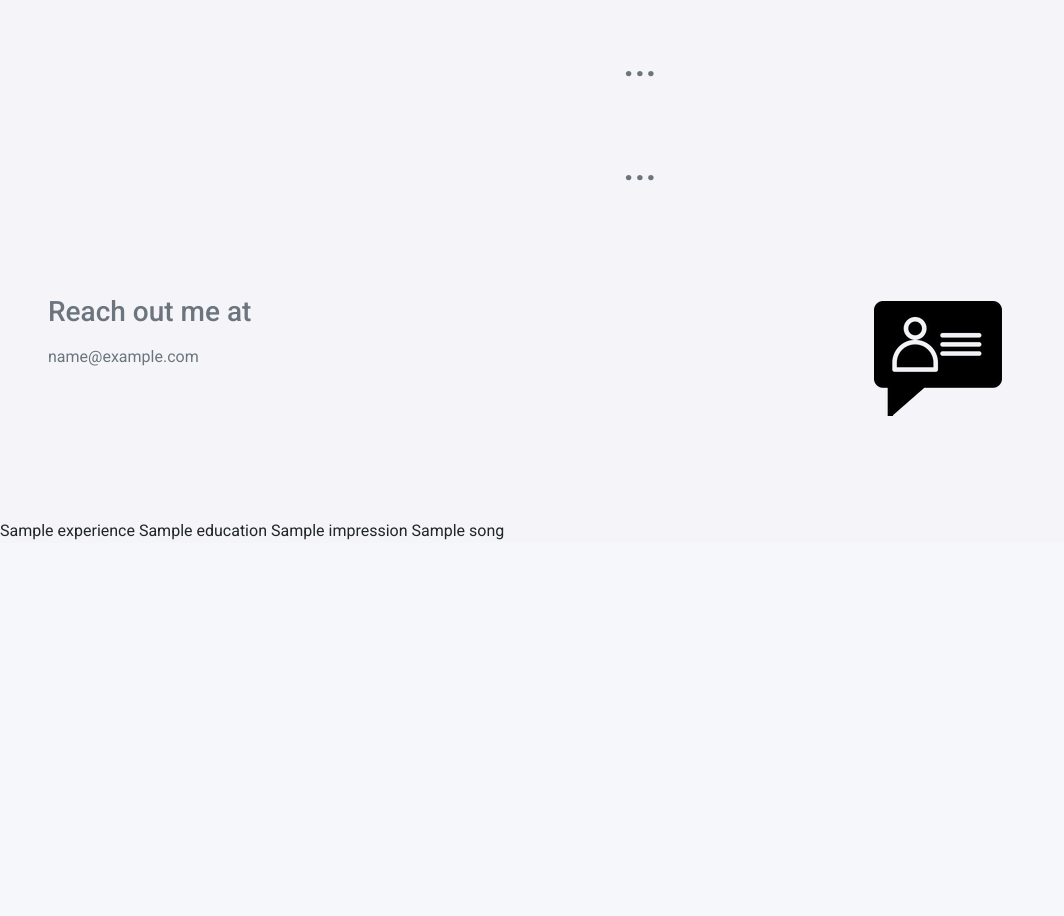
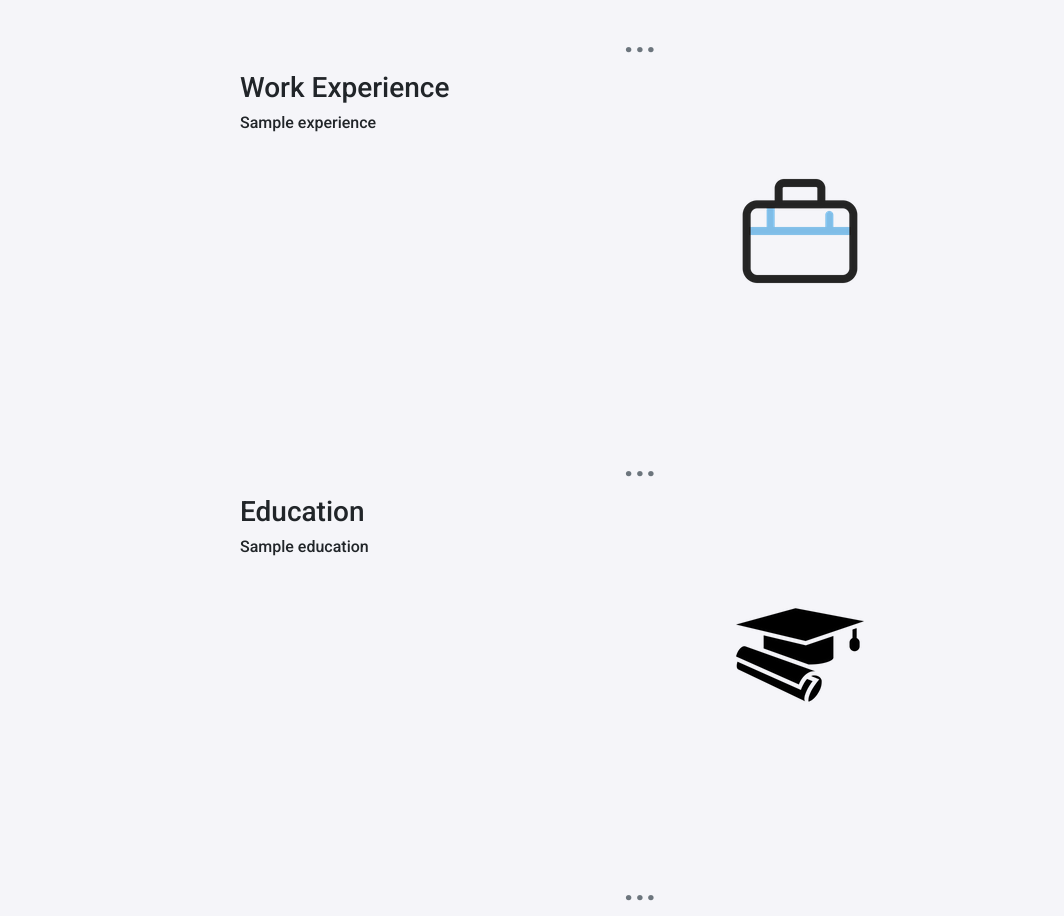
Before and after one commit to Schorcher5/project-crab-gang, a Flask app: template app/templates/portfolio.html in a window 1280 px wide. Shown: the part 799-1715 px from the top of the page, without its empty margins (0-1064 px from the left). Before the commit the page ends 1339 px from the top, so only its background shows below. Run offline with Flask 2, Linux system fonts and the light colour scheme; the template is opened without the code that fills it: most values are stand-ins (such as "Sample title", 1, 10 or a date in 2020).

Commit message:
Finished the styling for the portfolio template, just some padding readjustments and iframe issues to fix

```diff
--- a/app/static/styles/main.css
+++ b/app/static/styles/main.css
@@ -116,6 +116,6 @@ body {
 
 }
 
-.container-fluid {
-	padding: 0 15%;
+.padding-stuff{
+	padding: 10rem !important;
 }
--- a/app/templates/index.html
+++ b/app/templates/index.html
@@ -14,8 +14,8 @@
 			<input type="text" class = "form-control"  id="education" name="education" placeholder = "Enter your lastest education"  required>
 			<input type="text" class="form-control"  id="summary" name="summary" placeholder = "Enter a Summary"  required>
 			<input type="text" class = "form-control"  id="hobby" name="hobby" placeholder = "Enter a hobby" required>
-			<input type="text" class = "form-control" id = "impression" name = "impression" placeholder = "Enter a palce you visited" required>
-			<input type="text" class = "form-control"  id="song" name="song" placeholder = "Enter one song you like" required>
+			<input type="text" class = "form-control" id = "impression" name = "impression" placeholder = "Enter the embed for a location on google maps" required>
+			<input type="text" class = "form-control"  id="song" name="song" placeholder = "Enter the embed for a song on spotify" required>
 			<div class = "input-group">
 				<div class = "input-group-prepend">
 					<span class = "input-group-text" id="inputGroupFileAddon01">Upload</span>
--- a/app/templates/portfolio.html
+++ b/app/templates/portfolio.html
@@ -3,8 +3,8 @@
 {% block content %}
 
 
-<section class ="" >
-<section class = "container-fluid row text-start pt-5 mt-sm-5 text-secondary">
+<section style="padding-right: 15%;padding-left: 15%;" >
+<section class = "container-fluid row text-start pt-5 mt-sm-5">
 
 	<div class = "col-sm-6 pl-sm-5 ">
 		<h2>{{fname}} {{lname}}</h2>
@@ -22,17 +22,56 @@
 
 <section class = "container-fluid row text-start">
 	<div class ="col-sm-6 pl-sm-5">
-
+		<h3>Work Experience</h3>
+		<h6>{{experience}}</h6>
 	</div>
 	<div class = "col-sm-6 pr-sm-5">
-
+		<img class = "img-fluid mw-100 rounded m-5 p-5" src = "/static/img/briefcase.png" />
 	</div>
 
 </section>
 
 <h1 class = "text-secondary text-center fw-bold fs-1 mt-5" >...</h1>
 
-<section class = "container-fluid row text-secondary text-start">
+<section class = "container-fluid row text-start">
+	<div class = "col-sm-6 pl-sm-5">
+		<h3>Education</h3>
+		<h6>{{education}}</h6>
+	</div>
+	<div class = "col-sm-6 pr-sm-5">
+		<img class = "img-fluid mw-100 rounded m-5 p-5" src = "/static/img/graduate.png" />
+	</div>
+</section>
+
+<h1 class = "text-secondary text-center fw-bold fs-1 mt-5" >...</h1>
+
+<section class = "container-fluid row text-start">
+	<div class = "col-sm-6 pl-sm-5">
+		<h3>Here is a place I've visited before</h3>
+		<img class = "img-fluid mw-100 rounded m-5 p-5" src = "/static/img/travel.png" />
+	</div>
+	<div class = "col-sm-6 pl-sm-5 ">
+		<iframe class = "img-fluid mw-100 mh-100"  src="https://www.google.com/maps/embed?pb=!1m18!1m12!1m3!1d167230.92075013448!2d-122.40775110788725!3d49.08696074767666!2m3!1f0!2f0!3f0!3m2!1i1024!2i768!4f13.1!3m3!1m2!1s0x548435c6706ab783%3A0x50135152a7b0560!2sAbbotsford%2C%20BC!5e0!3m2!1sen!2sca!4v1654422886255!5m2!1sen!2sca" width="400" height="300" style="border:0;" allowfullscreen="" loading="lazy" referrerpolicy="no-referrer-when-downgrade"></iframe>
+		{{impression}}
+	</div>
+</section>
+
+<h1 class = "text-secondary text-center fw-bold fs-1 mt-5" >...</h1>
+
+<section class = "container-fluid row text-start">
+	<div class = "col-sm-6 pl-sm-5">
+		<h3>Here is a song I like</h3>
+		<img class = "img-fluid mw-100 rounded m-5 p-5" src = "/static/img/music-sign.png">
+	</div>
+	<div class = "col-sm-6 pl-sm-5">
+		<iframe style="border-radius:12px" src="https://open.spotify.com/embed/track/0B9x2BRHqj3Qer7biM3pU3?utm_source=generator" width="100%" height="380" frameBorder="0" allowfullscreen="" allow="autoplay; clipboard-write; encrypted-media; fullscreen; picture-in-picture"></iframe>
+		{{song}}
+	</div>
+</section>
+
+<h1 class = "text-secondary text-center fw-bold fs-1 mt-5" >...</h1>
+
+<section class = "container-fluid row text-start">
 	<div class = "col-sm-6 px-5 mt-5 pt-5 text-sm-start">
 		<h3>Reach out me at</h3>
 		<p>{{platform}}</p>
@@ -46,11 +85,8 @@
 
 
 
-{{experience}}
 
-{{education}}
 
-{{impression}}
 
 {{song}}
 
```
